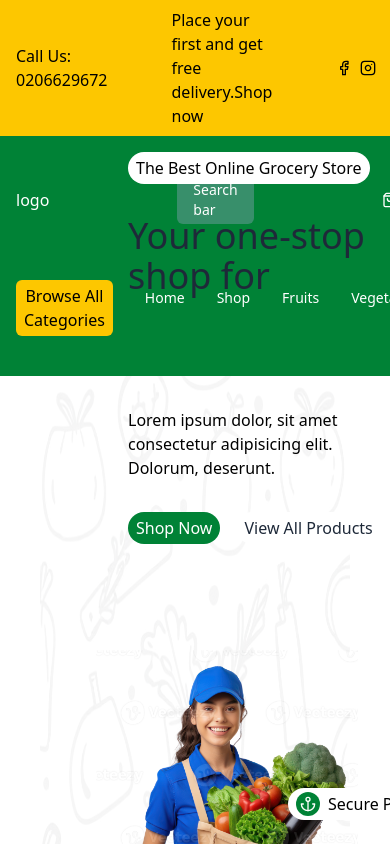
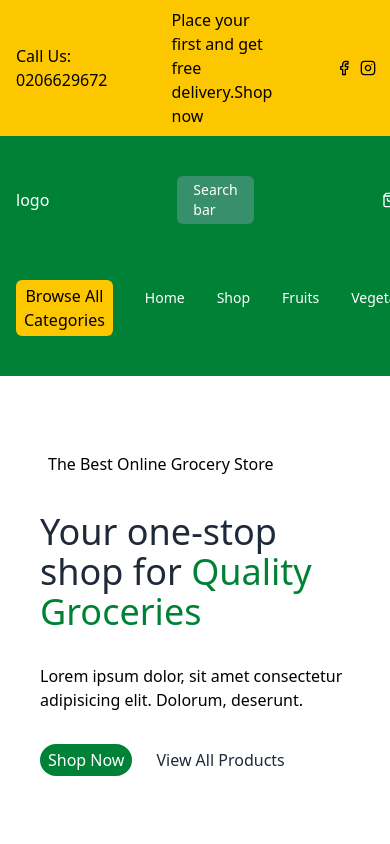
Before and after one commit to emefaAngela/Mersam-groceries, a React (Vite) app: page / in a window 390 px wide. Shown: the top 844 px of the page. Built offline with nearby package versions, Linux system fonts and the light colour scheme.

Commit message:
handling responsiveness on homepage

```diff
--- a/src/app/presentation/homepage.tsx
+++ b/src/app/presentation/homepage.tsx
@@ -8,15 +8,15 @@ import cover from "../../assets/cover.jpeg";
 export default function Homepage() {
   return (
     <div className="w-full h-full flex flex-col space-y-16 ">
-      <div className="w-full">
+      <div className="hdden sm:w-full">
         <img
-          className="relative z-1  object-fit opacity-10 w-full  h-[650px]"
+          className=" hidden sm:relative sm:z-1  object-fit opacity-10 w-full  sm:h-[650px]"
           src={cover}
         ></img>
       </div>
       {/*    */}
       {/* hero section */}
-      <div className="flex flex-col absolute w-full top-36 left-0 pl-32 z-5 space-y-8 sm:flex-row sm:space-x-40  items-center justify-between min-h-screen py-2  ">
+      <div className="flex flex-col sm:absolute w-full sm:top-36 sm:left-0 sm:pl-32 sm:z-5 space-y-8 sm:flex-row sm:space-x-40  items-center justify-between min-h-screen py-2  ">
         {/* Text component */}
         <div className="w-full sm:w-1/2 flex flex-col sm:text-left space-y-8">
           <Button className="bg-white text-left">
@@ -145,8 +145,6 @@ export default function Homepage() {
           ))}
         </div>
       </div>
-
-
     </div>
   );
 }
```
